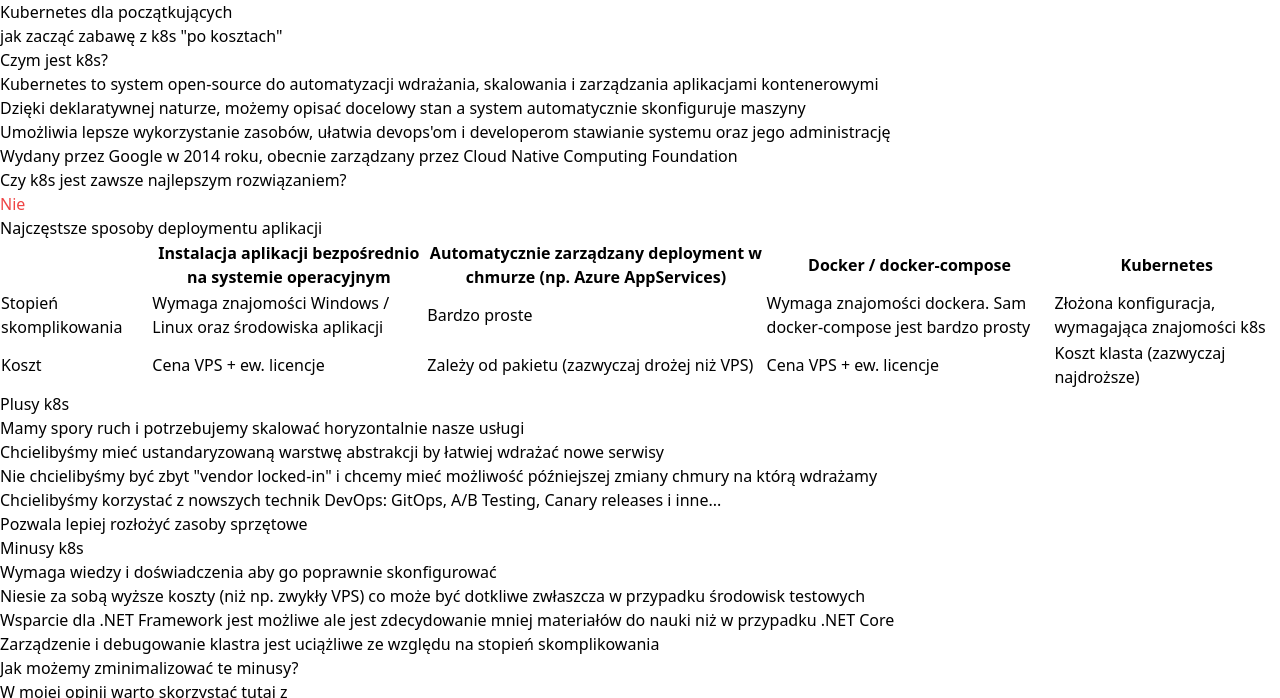
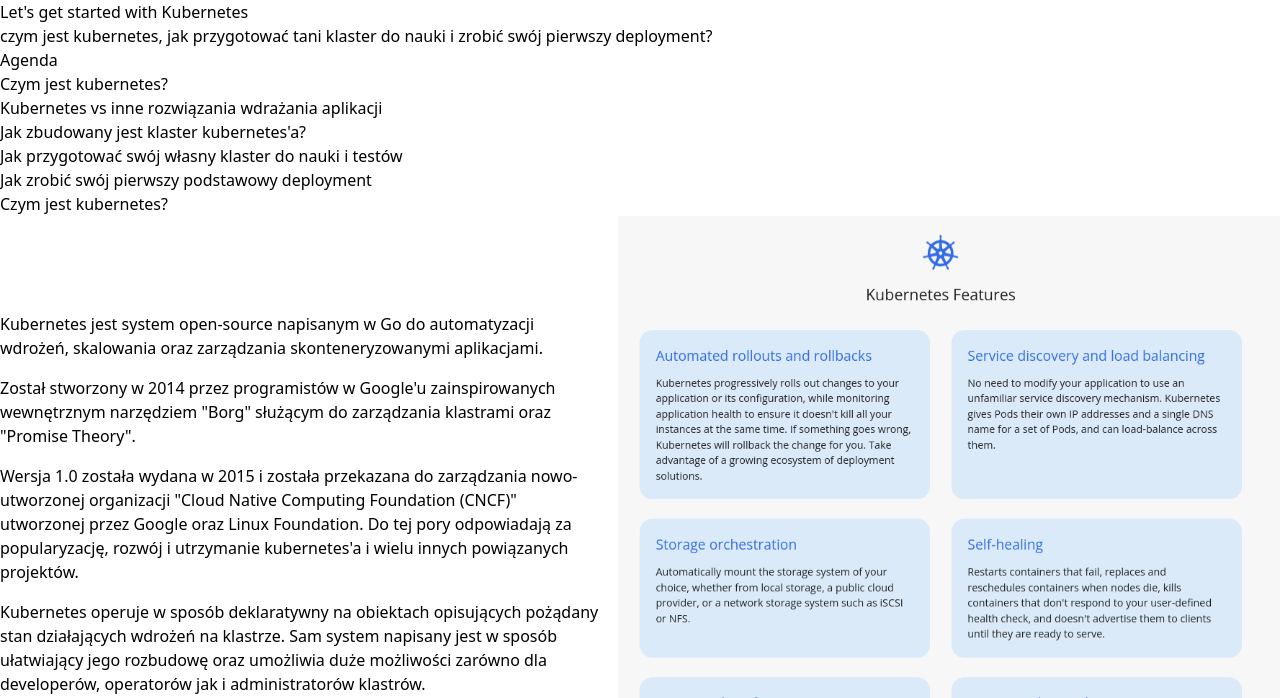
Before and after one commit to KanarekLife/SKM-k3s, a website built with Vite: page index.html in a window 1280 px wide. Shown: the top 698 px of the page. Built offline with nearby package versions, Linux system fonts and the light colour scheme; what reveal.js would draw is missing.

Commit message:
add changes

```diff
--- a/index.html
+++ b/index.html
@@ -4,23 +4,46 @@
 		<meta charset="UTF-8" />
 		<link rel="icon" type="image/svg+xml" href="/vite.svg" />
 		<meta name="viewport" content="width=device-width, initial-scale=1.0" />
-		<title>Studencki k8s</title>
+		<title>Let's get started with Kubernetes</title>
 	</head>
 	<body>
 		<div class="reveal">
 			<div class="slides">
 				<section>
-					<h1>Kubernetes dla początkujących</h1>
-					<p>jak zacząć zabawę z k8s "po kosztach"</p>
+					<h1>Let's get started with Kubernetes</h1>
+					<p>czym jest kubernetes, jak przygotować tani klaster do nauki i zrobić swój pierwszy deployment?</p>
 				</section>
 				<section>
-					<h1>Czym jest k8s?</h1>
+					<h1>Agenda</h1>
 					<ul>
-						<li>Kubernetes to system open-source do automatyzacji wdrażania, skalowania i zarządzania aplikacjami kontenerowymi</li>
-						<li>Dzięki deklaratywnej naturze, możemy opisać docelowy stan a system automatycznie skonfiguruje maszyny</li>
-						<li>Umożliwia lepsze wykorzystanie zasobów, ułatwia devops'om i developerom stawianie systemu oraz jego administrację</li>
-						<li>Wydany przez Google w 2014 roku, obecnie zarządzany przez Cloud Native Computing Foundation</li>
+						<li>Czym jest kubernetes?</li>
+						<li>Kubernetes vs inne rozwiązania wdrażania aplikacji</li>
+						<li>Jak zbudowany jest klaster kubernetes'a?</li>
+						<li>Jak przygotować swój własny klaster do nauki i testów</li>
+						<li>Jak zrobić swój pierwszy podstawowy deployment</li>
 					</ul>
+				</section>
+				<section>
+					<h1>Czym jest kubernetes?</h1>
+					<div class="flex gap-4">
+						<ul>
+							<li class="mb-4 mt-24">Kubernetes jest system open-source napisanym w Go do automatyzacji wdrożeń, skalowania oraz zarządzania skonteneryzowanymi aplikacjami.</li>
+							<li class="mb-4">Został stworzony w 2014 przez programistów w Google'u zainspirowanych wewnętrznym narzędziem "Borg" służącym do zarządzania klastrami oraz "Promise Theory".</li>
+							<li class="mb-4">Wersja 1.0 została wydana w 2015 i została przekazana do zarządzania nowo-utworzonej organizacji "Cloud Native Computing Foundation (CNCF)" utworzonej przez Google oraz Linux Foundation. Do tej pory odpowiadają za popularyzację, rozwój i utrzymanie kubernetes'a i wielu innych powiązanych projektów.</li>
+							<li class="mb-4">Kubernetes operuje w sposób deklaratywny na obiektach opisujących pożądany stan działających wdrożeń na klastrze. Sam system napisany jest w sposób ułatwiający jego rozbudowę oraz umożliwia duże możliwości zarówno dla developerów, operatorów jak i administratorów klastrów.</li>
+						</ul>
+						<figure class="w-[160rem]">
+							<img src="src/imgs/k8s_features.png" />
+						</figure>
+					</div>
+				</section>
+				<section>
+					<h1>Kubernetes vs inne rozwiązania wdrażania aplikacji</h1>
+					<section>
+						<h2>Popularne rozwiązania:</h2>
+						<ul>
+						</ul>
+					</section>
 				</section>
 				<section>
 					<h1>Czy k8s jest zawsze najlepszym rozwiązaniem?</h1>
```
Also changed, not shown: src/imgs/k8s_features.png (added).
